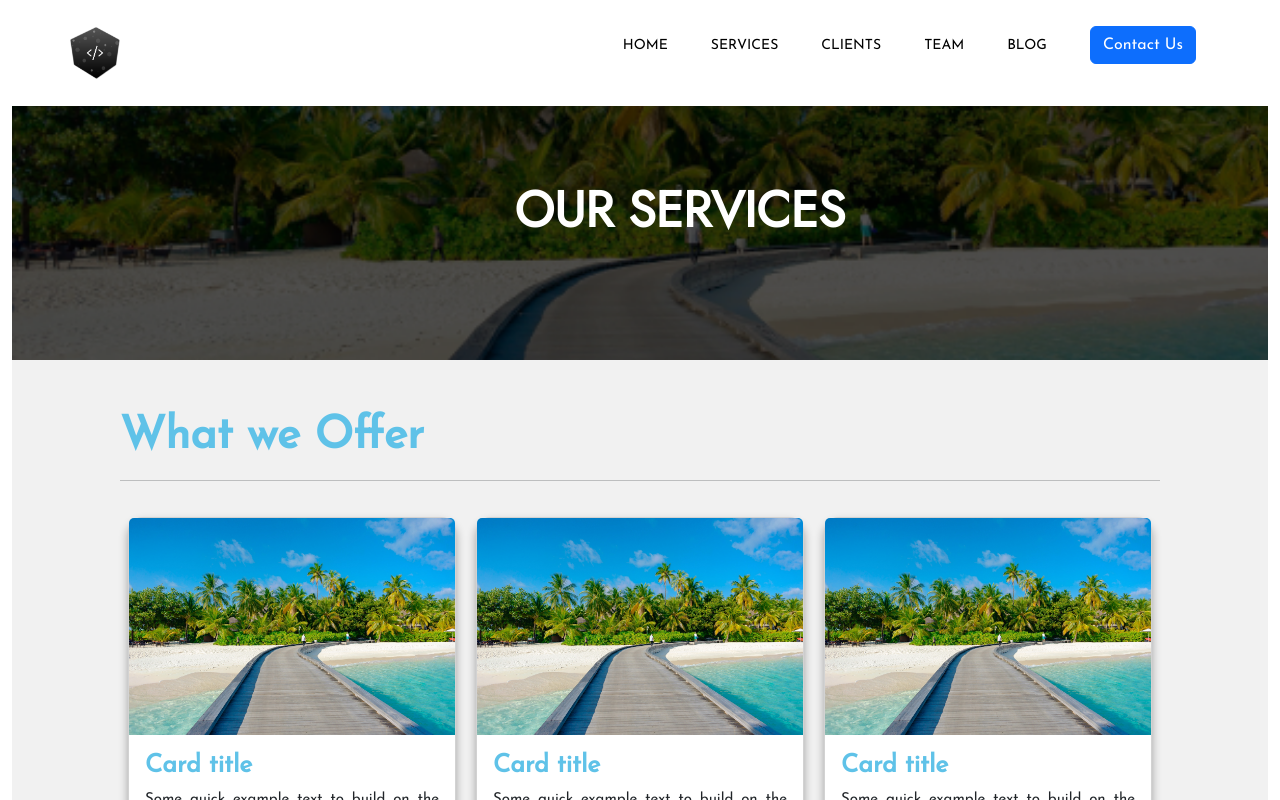
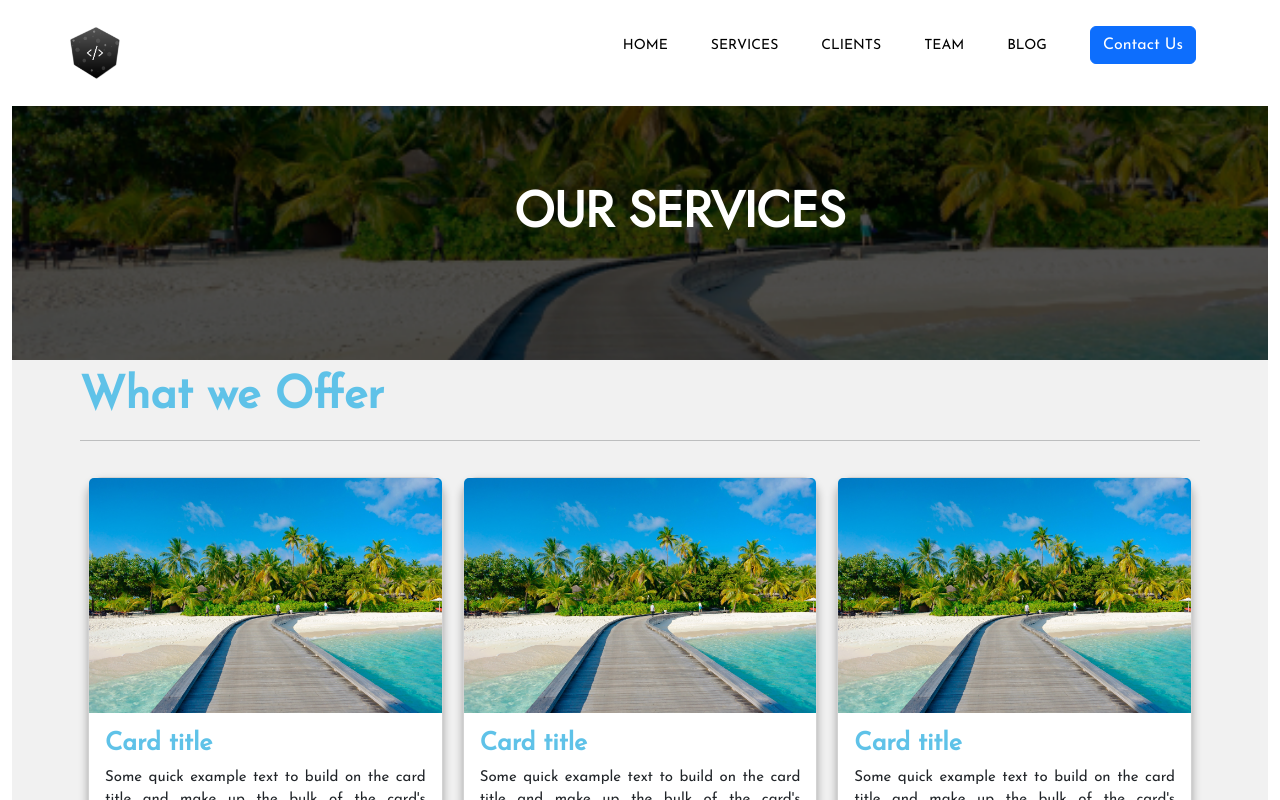
Before and after one commit to iamsergeo22/consult_project, a Vue app: page /service in a window 1280 px wide. Shown: the top 800 px of the page. Built offline with nearby package versions, Linux system fonts and the light colour scheme.

Commit message:
new-update

```diff
--- a/src/views/ServicePage.vue
+++ b/src/views/ServicePage.vue
@@ -148,7 +148,7 @@
 
 
      .service {
-          padding: 50px;
+          padding: 10px;
 
      }
 
```
